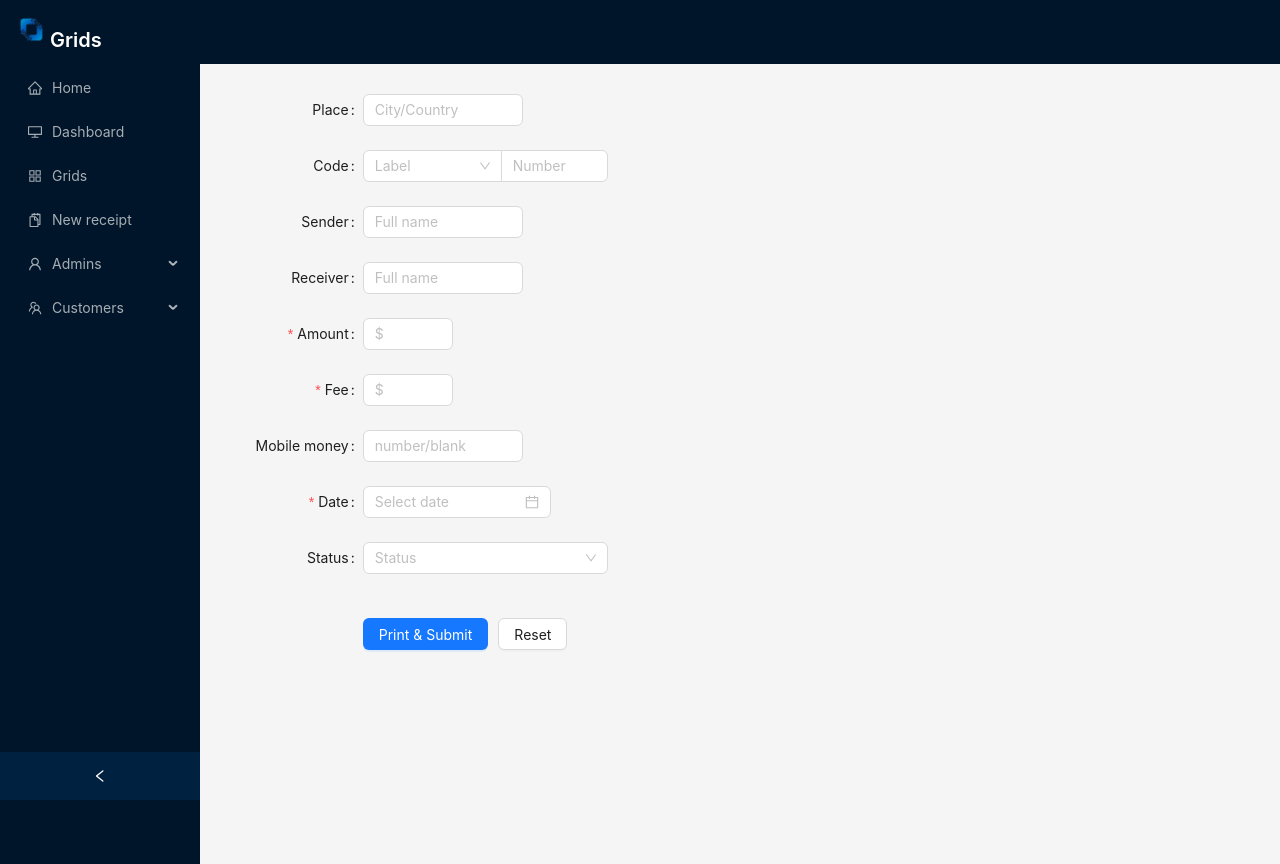
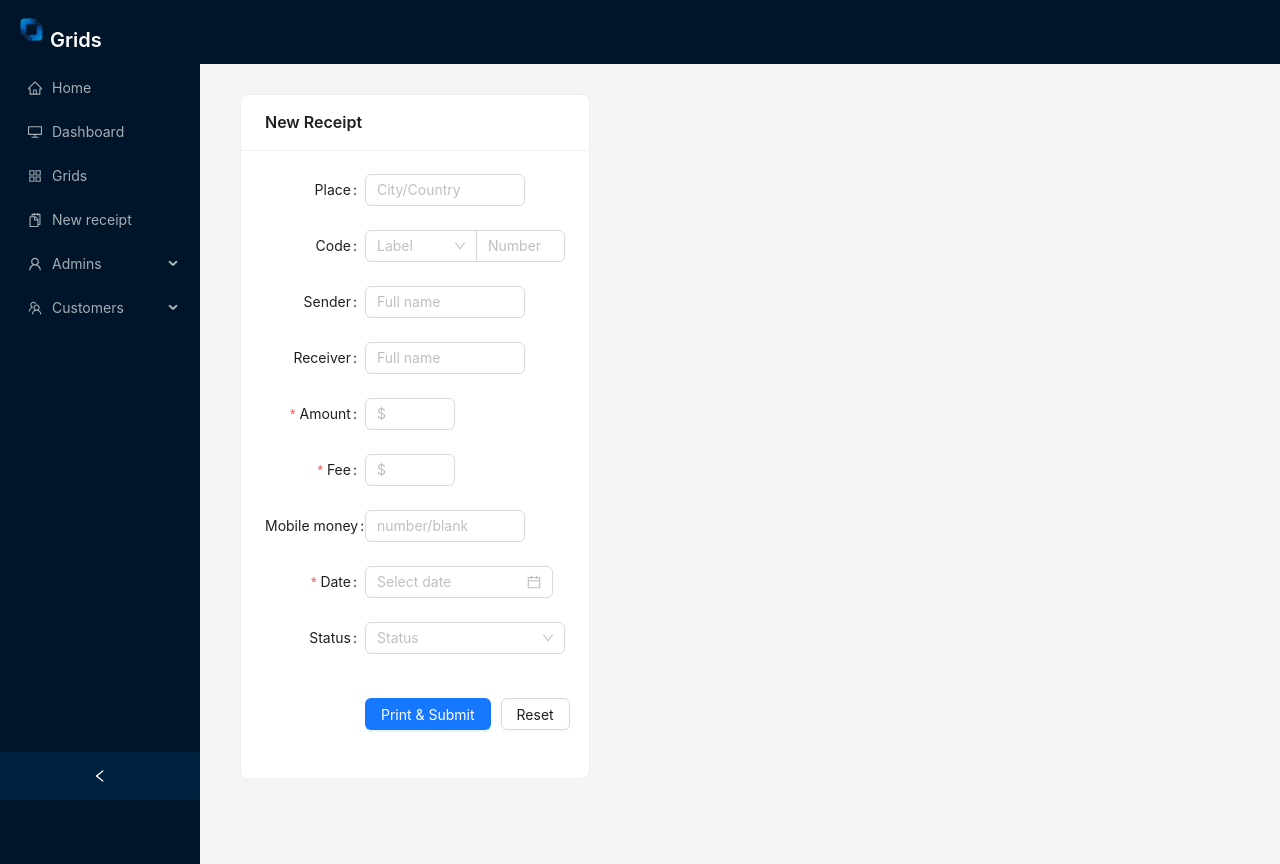
Before and after one commit to hady-bah/grids-project, a React (Vite) app in the folder grids/: page /receipt in a window 1280 px wide. Built offline with nearby package versions, Linux system fonts and the light colour scheme.

Commit message:
Receipt Card

```diff
--- a/grids/src/components/Receipt.jsx
+++ b/grids/src/components/Receipt.jsx
@@ -7,6 +7,7 @@ import {
   Space,
   InputNumber,
   DatePicker,
+  Card,
   Tooltip,
   Typography,
 } from "antd";
@@ -24,6 +25,11 @@ function Receipt() {
   };
 
   return (
+    <Card
+    title="New Receipt"
+    hoverable
+    style={{ width: 350, cursor:'default' }}
+    >
     <Form
       name="Receipt"
       onFinish={onFinish}
@@ -217,6 +223,7 @@ function Receipt() {
         </div>
       </Form.Item>
     </Form>
+  </Card>
   );
 }
 export default Receipt;
```
